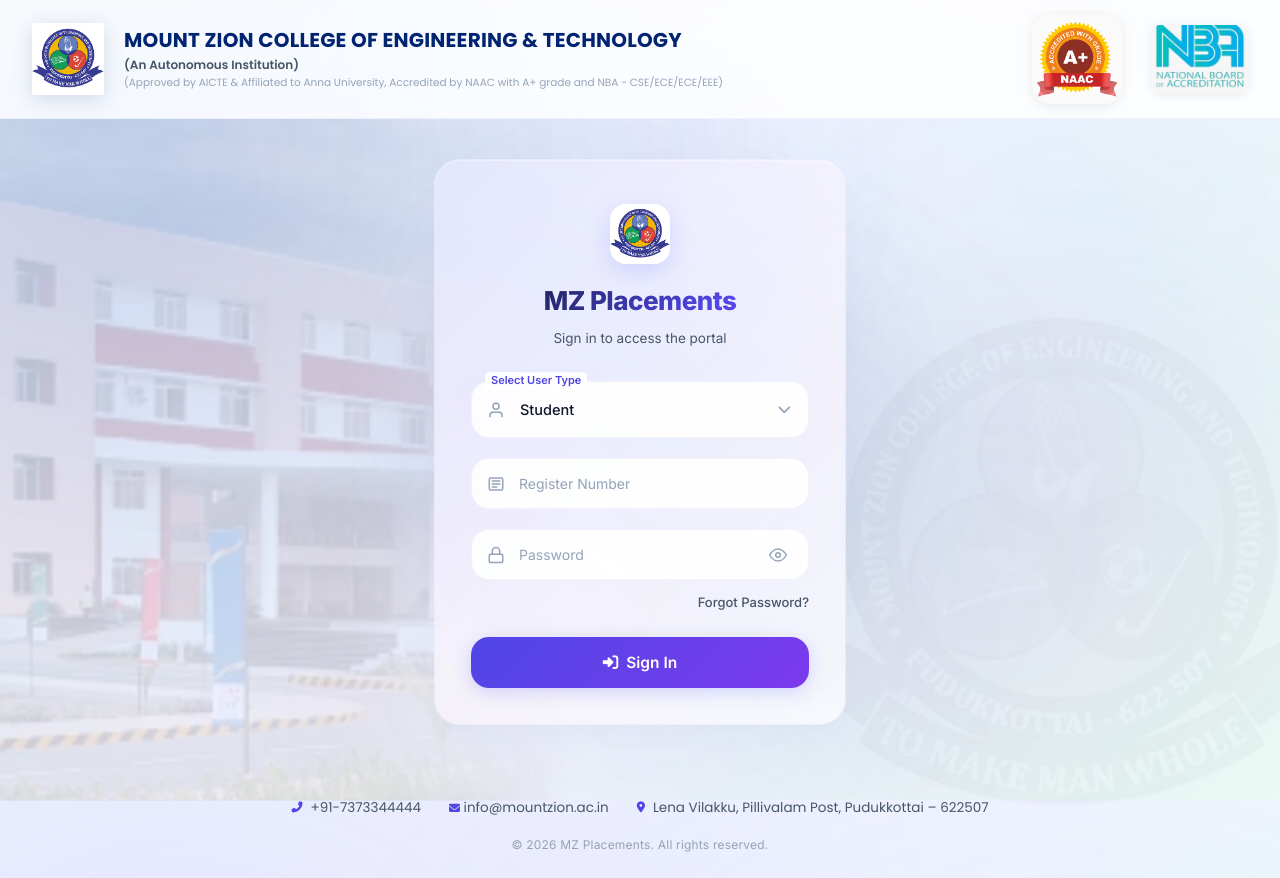
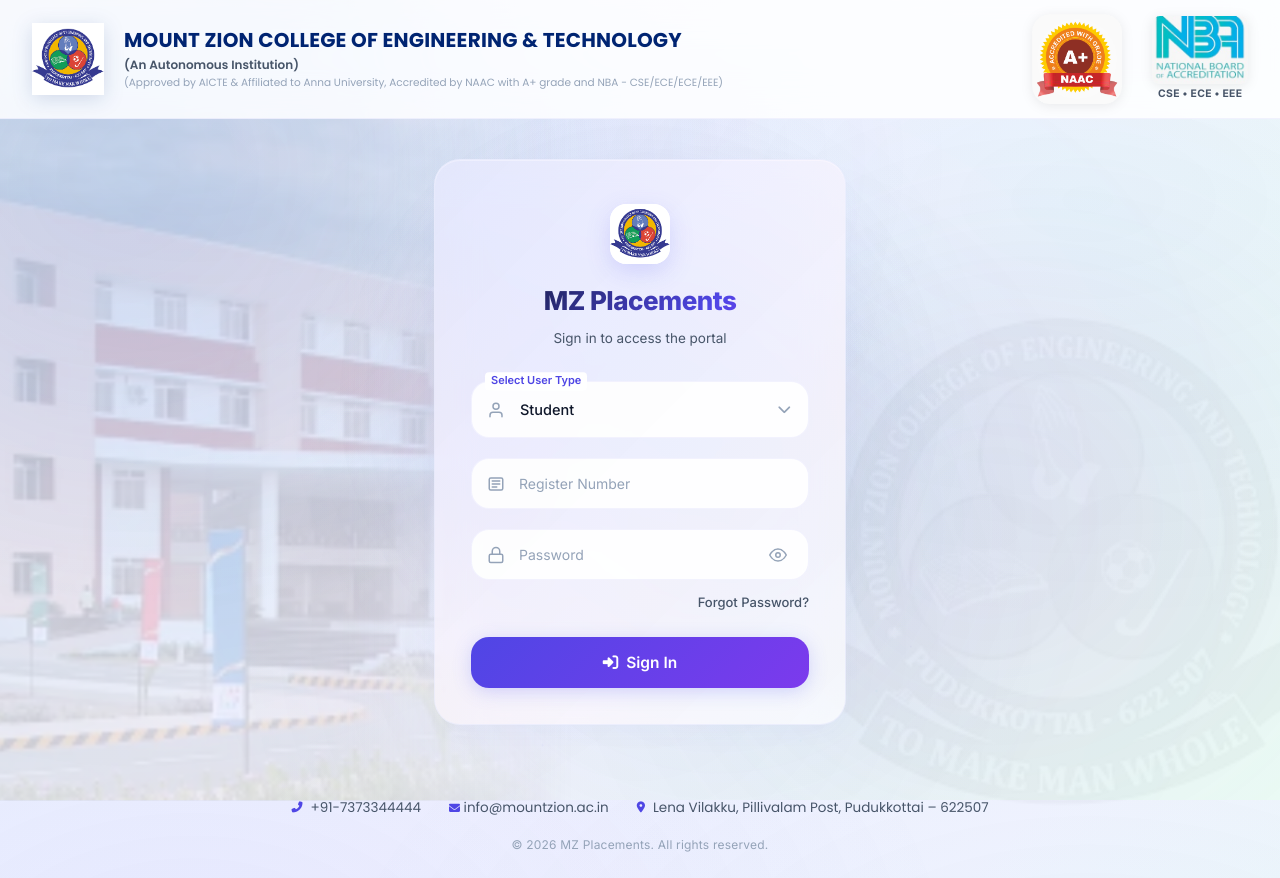
Before and after one commit to Muthu-2006361/mzweb, a website: page login.html in a window 1280 px wide. Drawn offline with Linux system fonts and the light colour scheme.

Commit message:
NBA text

```diff
--- a/login.html
+++ b/login.html
@@ -101,7 +101,10 @@
                 </div>
                 <div class="header-accreditations">
                     <img src="NAACAlogo-1.png" alt="NAAC A+" class="accreditation-logo" id="naacLogo" title="NAAC A+">
-                    <img src="NBA.jpeg" alt="NBA Accredited" class="accreditation-logo" title="NBA Accredited">
+                    <div class="nba-wrapper">
+                        <img src="NBA.jpeg" alt="NBA Accredited" class="accreditation-logo" title="NBA Accredited">
+                        <span class="nba-label">CSE • ECE • EEE</span>
+                    </div>
                 </div>
             </div>
         </div>
--- a/styles.css
+++ b/styles.css
@@ -2194,6 +2194,26 @@
     object-fit: contain;
 }
 
+.nba-wrapper {
+    display: flex;
+    flex-direction: column;
+    align-items: center;
+    gap: 2px;
+}
+
+.nba-label {
+    font-size: 0.65rem;
+    font-weight: 700;
+    color: var(--text-secondary, #475569);
+    letter-spacing: 0.3px;
+    font-family: var(--font-sans, 'Inter', sans-serif);
+    white-space: nowrap;
+}
+
+body.dark-theme .nba-label {
+    color: #94a3b8;
+}
+
 #naacLogo {
     height: 90px;
 }
```
Also changed, not shown: home.html (+4 -1 lines).
